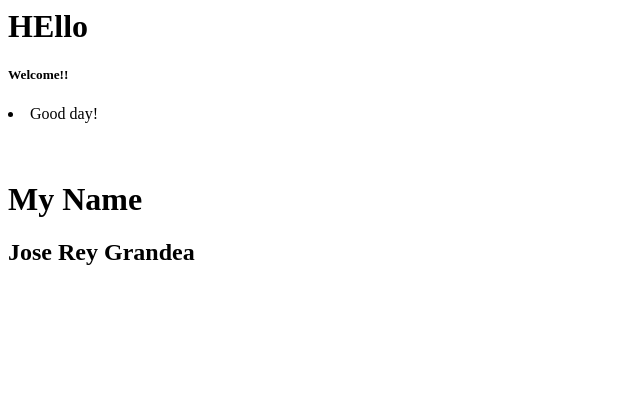
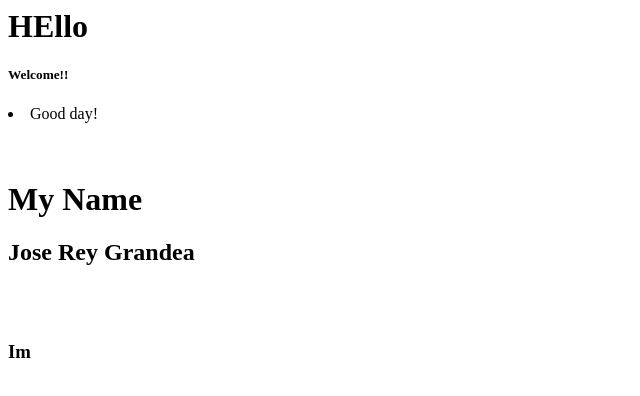
Before and after one commit to jrey2322/GRANDEA---Second-Semester, a plain HTML site: page index.html in a window 1280 px wide. Shown: the full height of the page, 0-640 px from the left. Drawn offline with Linux system fonts and the light colour scheme.

Commit message:
ninth commit

```diff
--- a/index.html
+++ b/index.html
@@ -7,3 +7,4 @@
 <h1>My Name</h1>
 <h2>Jose Rey Grandea</h2>
 <br><br>
+<h3>Im</h3>
```
